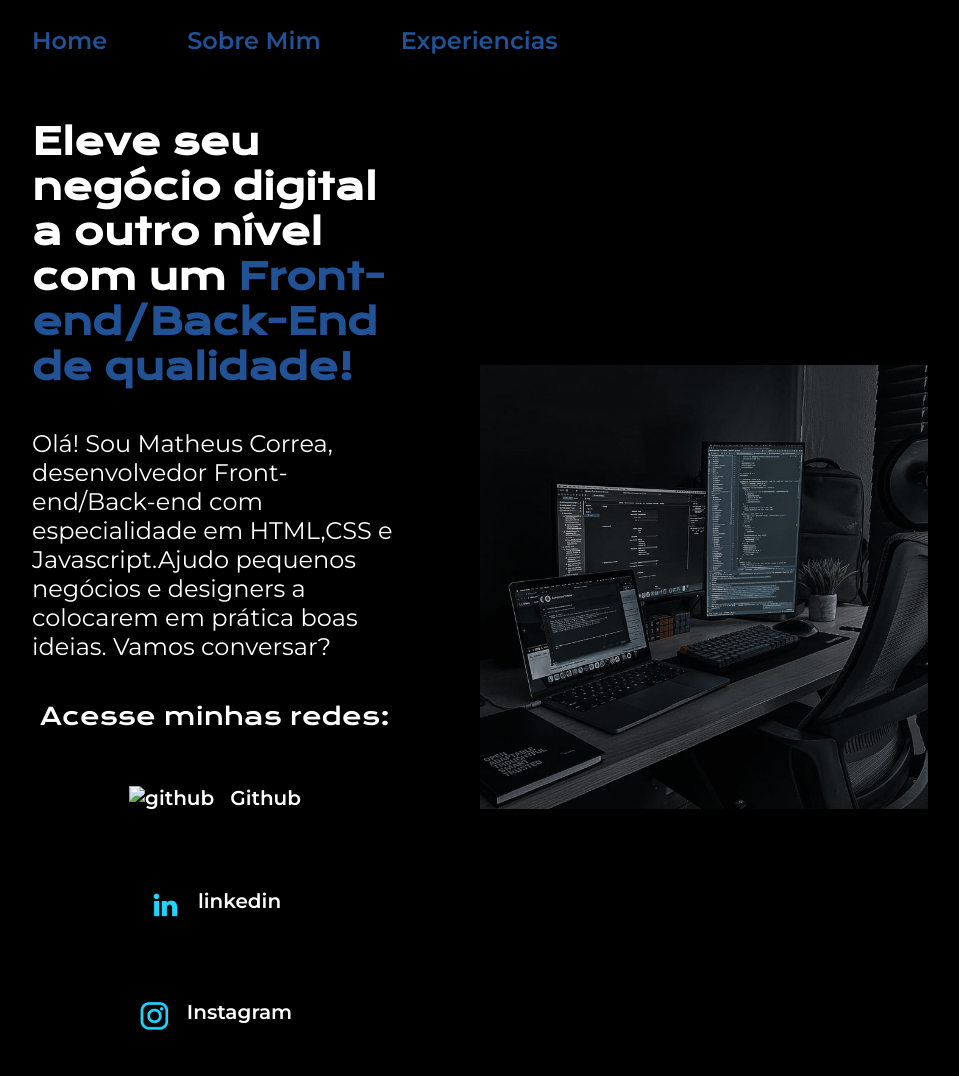
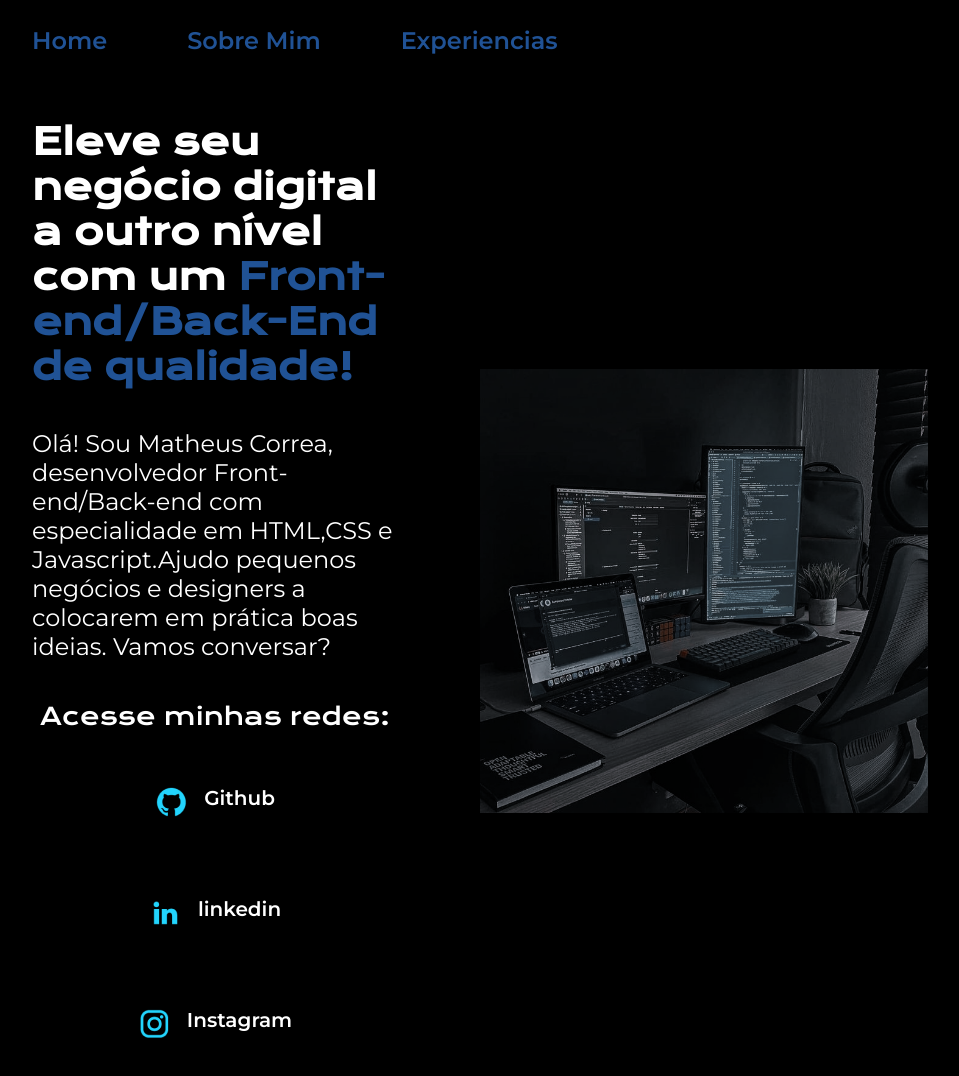
Before and after one commit to MatheusCorreaaa/portifolio, a plain HTML site: page projeto.html in a window 1280 px wide. Shown: the top 1076 px of the page, without its empty margins (160-1119 px from the left). Drawn offline with nearby package versions, Linux system fonts and the light colour scheme; the site is published under a folder, as on GitHub Pages, so addresses that start at the root find nothing.

Commit message:
Update projeto.html

```diff
--- a/projeto.html
+++ b/projeto.html
@@ -22,7 +22,7 @@
         <div class="links">
             <h2 class="apresentacao_links_subtitulo">Acesse minhas redes:</h2>
             <a class="apresentacao_links"href="https://github.com/MatheusCorreaaa">
-            <img src="/assets/github.png" alt="github">
+            <img src="./assets/github.png" alt="github">
             Github
         </a>
         <a class="apresentacao_links"href="https://www.linkedin.com/in/matheus-correa-798439250/">
```
